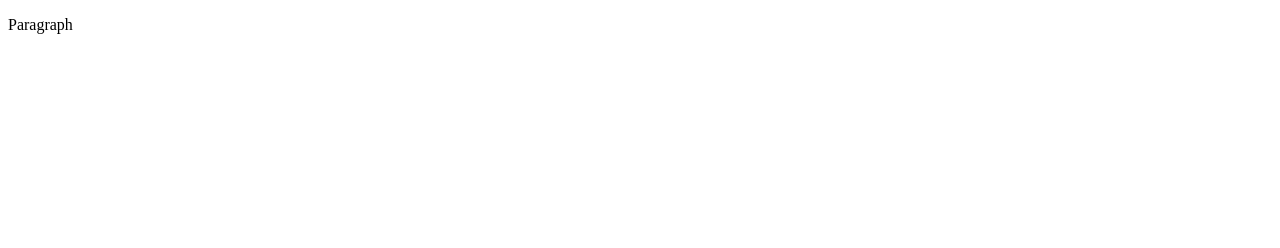
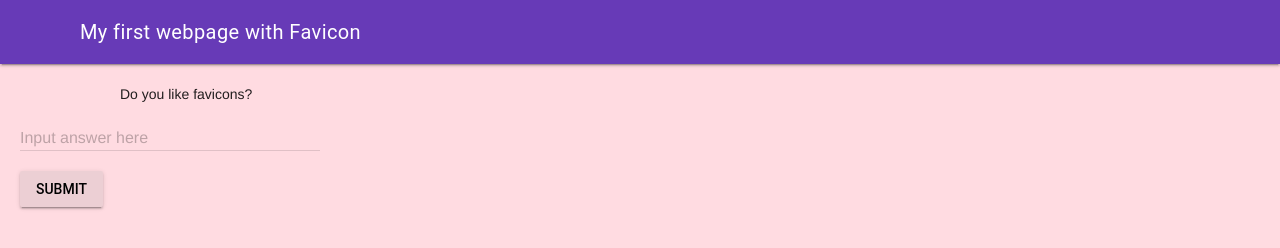
Before and after one commit to MTHS-ICD2O-1-2023/ICD2O-Unit-1-06-Julianne-Leblanc-Peltier, a plain HTML site: page index.html in a window 1280 px wide. Drawn offline with nearby package versions, Linux system fonts and the light colour scheme.

Commit message:
created index + added favicon

```diff
--- a/css/style.css
+++ b/css/style.css
@@ -1,4 +1,14 @@
-/* Created by: Mr. Coxall
-* Created on: Sep 2020
+/* Created by: Julianne Leblanc-Peltier
+* Created on: Feb 2024
 * This file contains the CSS for index.html
 */
+
+body {
+  background-color: rgb(255, 219, 225);
+}
+
+.mdl-layout__content {
+  padding-left: 15pt;
+  padding-right: 15pt;
+  padding-top: 15pt;
+}
--- a/index.html
+++ b/index.html
@@ -1,9 +1,45 @@
 <!DOCTYPE html>
-<html>
-  <head>
-    <title>Title</title>
-  </head>
-  <body>
-    <p>Paragraph</p>
-  </body>
+<html lang="en-ca">
+<head>
+  <meta charset="utf-8">
+  <meta name="description" content="My first webpage with a favicon">
+  <meta name="keywords" content="mths, ics2o">
+  <meta name="author" content="Julianne Leblanc-Peltier">
+  <meta name="viewport" content="width=device-width, initial-scale=1.0">
+  <link rel="stylesheet" href="./css/style.css">
+  <link rel="stylesheet" href="https://fonts.googleapis.com/icon?family=Material+Icons">
+  <link rel="stylesheet" href="https://code.getmdl.io/1.3.0/material.deep_purple-light_green.min.css">
+  <link rel="apple-touch-icon" sizes="180x180" href="apple-touch-icon.png" />
+  <link rel="icon" type="image/png" sizes="32x32" href="favicon-32x32.png" />
+  <link rel="icon" type="image/png" sizes="16x16" href="favicon-16x16.png" />
+  <link rel="manifest" href="site.webmanifest" />
+  <title>My first webpage with favicon</title>
+</head>
+
+<body>
+  <script defer src="https://code.getmdl.io/1.3.0/material.min.js"></script>
+  <div class="mdl-layout mdl-js-layout mdl-layout--fixed-header">
+    <header class="mdl-layout__header">
+      <div class="mdl-layout__header-row">
+        <span class="mdl-layout-title">My first webpage with Favicon</span>
+      </div>
+    </header>
+    <main class="mdl-layout__content">
+      <div class="page-content" style="padding-left: 100px">
+        Do you like favicons?
+      </div>
+      <!-- Textfield with Floating Label -->
+      <form action="#">
+        <div class="mdl-textfield mdl-js-textfield mdl-textfield--floating-label">
+          <input class="mdl-textfield__input" type="text" id="sample3">
+          <label class="mdl-textfield__label" for="sample3">Input answer here</label>
+        </div>
+      </form>
+      <!-- Raised button with ripple -->
+      <button class="mdl-button mdl-js-button mdl-button--raised mdl-js-ripple-effect">
+        Submit
+      </button>
+    </main>
+  </div>
+</body>
 </html>
```
Also changed, not shown: amongus.jpg (added), android-chrome-192x192.png (added), android-chrome-512x512.png (added), apple-touch-icon.png (added), favicon-16x16.png (added), favicon-32x32.png (added), favicon.ico (added), site.webmanifest (added), 1 other file.
